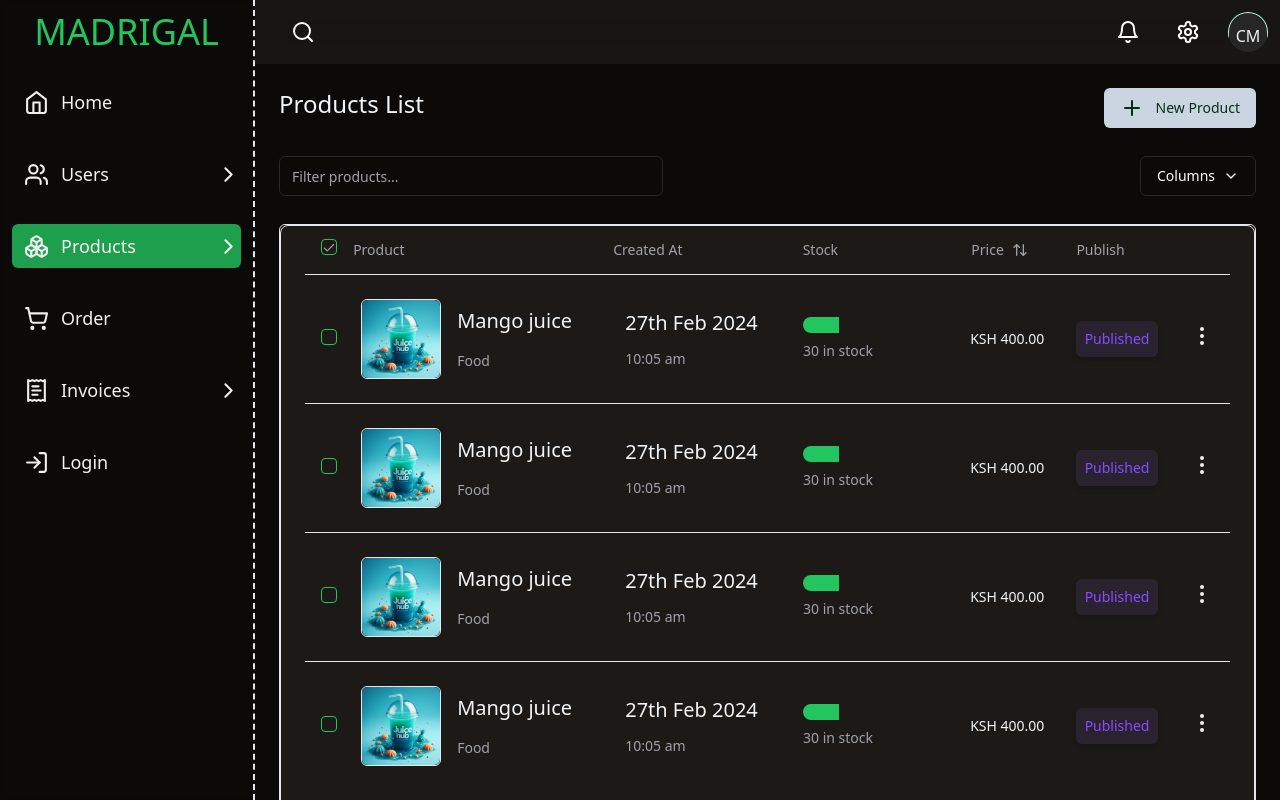
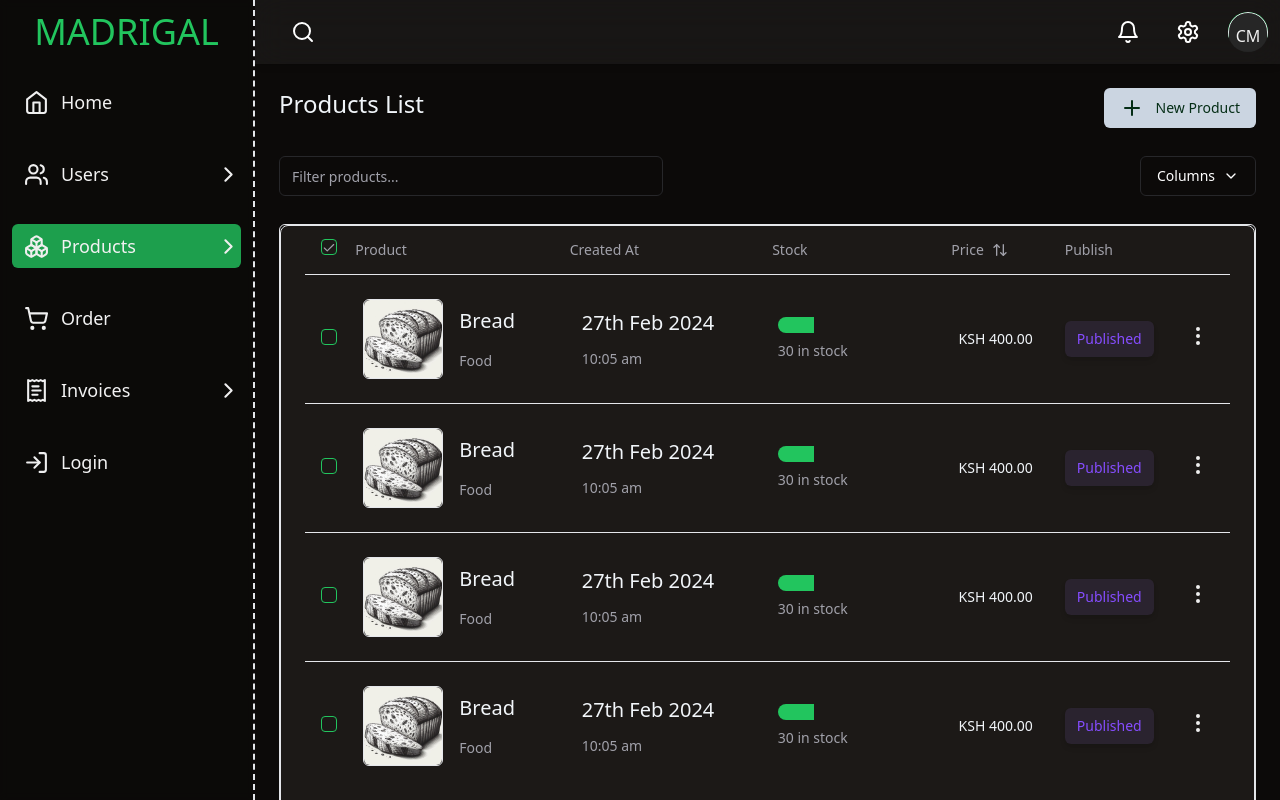
Before and after one commit to Chris-Mwiti/ADMIN_PANEL, a React (Vite) app: page /products/list in a window 1280 px wide. Built offline with nearby package versions, Linux system fonts and the light colour scheme; a web font is replaced by a local one.

Commit message:
Static data updates:

```diff
--- a/src/pages/Home/components/charts/ChartGroup.tsx
+++ b/src/pages/Home/components/charts/ChartGroup.tsx
@@ -6,7 +6,7 @@ const ChartGroup = () => {
     <div
       className="
         w-full flex flex-col space-x-6 items-center
-        sm:flex-row space-y-4
+        sm:flex-row space-y-4 h-max
     ">
       <SalesChart />
       <ProductSalesChart />
--- a/src/pages/Home/components/charts/ProductSalesChart.tsx
+++ b/src/pages/Home/components/charts/ProductSalesChart.tsx
@@ -36,7 +36,7 @@ const ProductSalesChart = () => {
   // if (isError)
   //   return <ProductSalesErrorFallBack error={error} refetchFn={refetch} />;
 
-  const data = chartData.ProductSales.find(value => value.id == "1");
+  const data = chartData.ProductSales.find((value) => value.id == "1");
 
   return (
     <Card>
@@ -49,7 +49,8 @@ const ProductSalesChart = () => {
           type="pie"
           series={data?.sales[0].series}
           options={data?.sales[0].options as ApexOptions}
-          width={"440px"}
+          width={"100%"}
+          height={"370px"}
         />
       </CardContent>
     </Card>
--- a/src/pages/Home/components/data/chart.ts
+++ b/src/pages/Home/components/data/chart.ts
@@ -138,6 +138,9 @@ const chartData = {
               width: 300,
               type: "pie",
             },
+            legend: {
+              position: "bottom"
+            },
             labels: [
               "Festive Bread",
               "Super Loaf",
--- a/src/pages/Products/data/productData.ts
+++ b/src/pages/Products/data/productData.ts
@@ -3,13 +3,12 @@ import { TProductFormSchema } from "@/pages/Products/schemas/product.schema";
 const productData: TProductFormSchema[] = [
   {
     id: "1",
-    productName: "Mango juice",
-    productDescription: "Mango juice is on sale",
+    productName: "Bread",
+    productDescription: "Bread is on sale",
     productImages: [
-      "/carousel1.jfif",
-      "/carousel2.jfif",
-      "/carousel3.jfif",
-      "/carousel4.jfif",
+      "/breadIllustrator.jpg",
+      "/breadIllustrator.jpg",
+      "/breadIllustrator.jpg",
     ],
     productCategory: "Food",
     productSku: "123456",
@@ -24,13 +23,12 @@ const productData: TProductFormSchema[] = [
   },
   {
     id: "2",
-    productName: "Mango juice",
-    productDescription: "Mango juice is on sale",
+    productName: "Bread",
+    productDescription: "Bread is on sale",
     productImages: [
-      "/carousel1.jfif",
-      "/carousel2.jfif",
-      "/carousel3.jfif",
-      "/carousel4.jfif",
+      "/breadIllustrator.jpg",
+      "/breadIllustrator.jpg",
+      "/breadIllustrator.jpg",
     ],
     productCategory: "Food",
     productSku: "123456",
@@ -45,13 +43,12 @@ const productData: TProductFormSchema[] = [
   },
   {
     id: "3",
-    productName: "Mango juice",
-    productDescription: "Mango juice is on sale",
+    productName: "Bread",
+    productDescription: "Bread is on sale",
     productImages: [
-      "/carousel1.jfif",
-      "/carousel2.jfif",
-      "/carousel3.jfif",
-      "/carousel4.jfif",
+      "/breadIllustrator.jpg",
+      "/breadIllustrator.jpg",
+      "/breadIllustrator.jpg",
     ],
     productCategory: "Food",
     productSku: "123456",
@@ -66,13 +63,12 @@ const productData: TProductFormSchema[] = [
   },
   {
     id: "4",
-    productName: "Mango juice",
-    productDescription: "Mango juice is on sale",
+    productName: "Bread",
+    productDescription: "Bread is on sale",
     productImages: [
-      "/carousel1.jfif",
-      "/carousel2.jfif",
-      "/carousel3.jfif",
-      "/carousel4.jfif",
+      "/breadIllustrator.jpg",
+      "/breadIllustrator.jpg",
+      "/breadIllustrator.jpg",
     ],
     productCategory: "Food",
     productSku: "123456",
```
Also changed, not shown: public/breadIllustrator.jpg (added).
